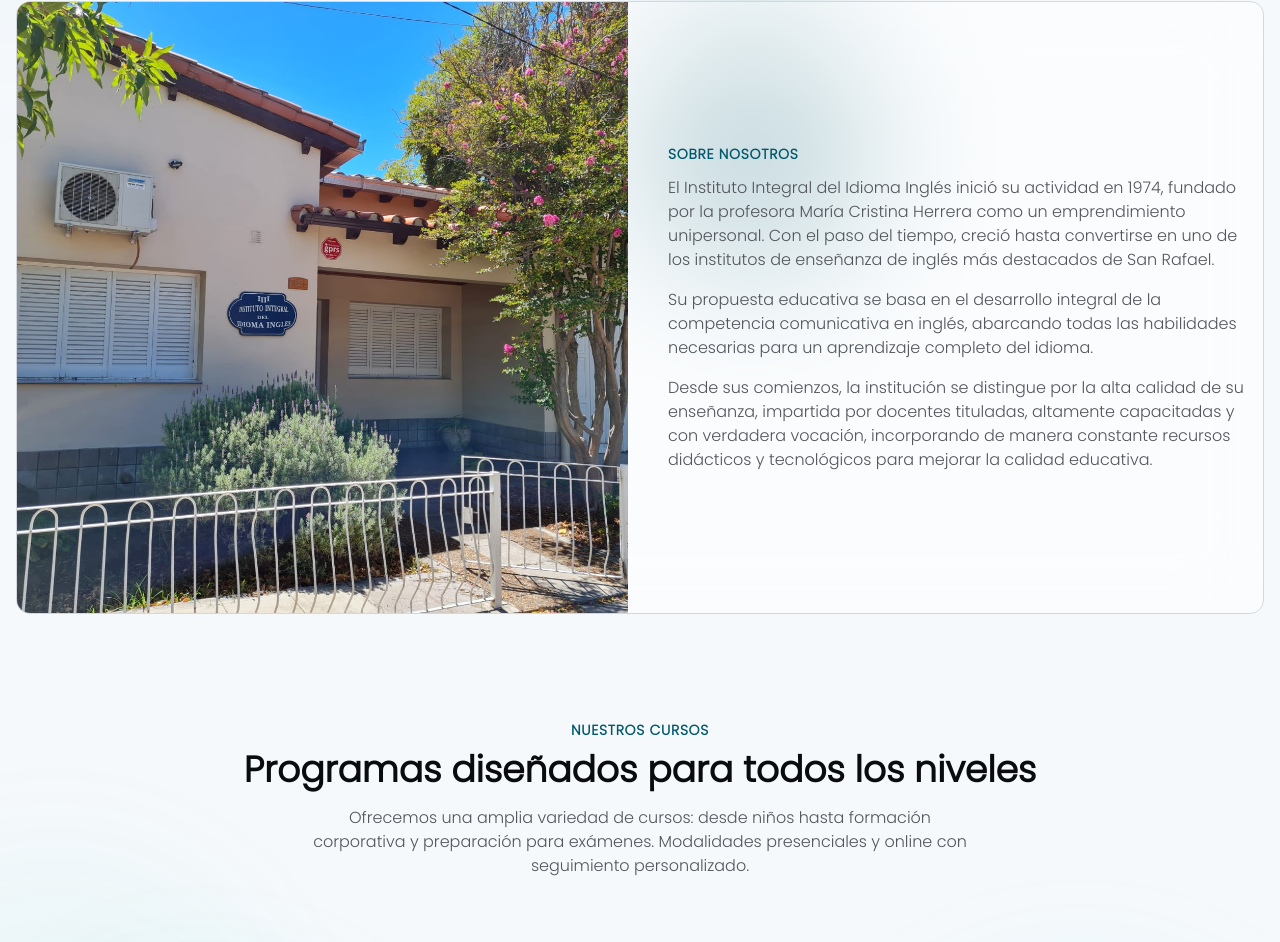
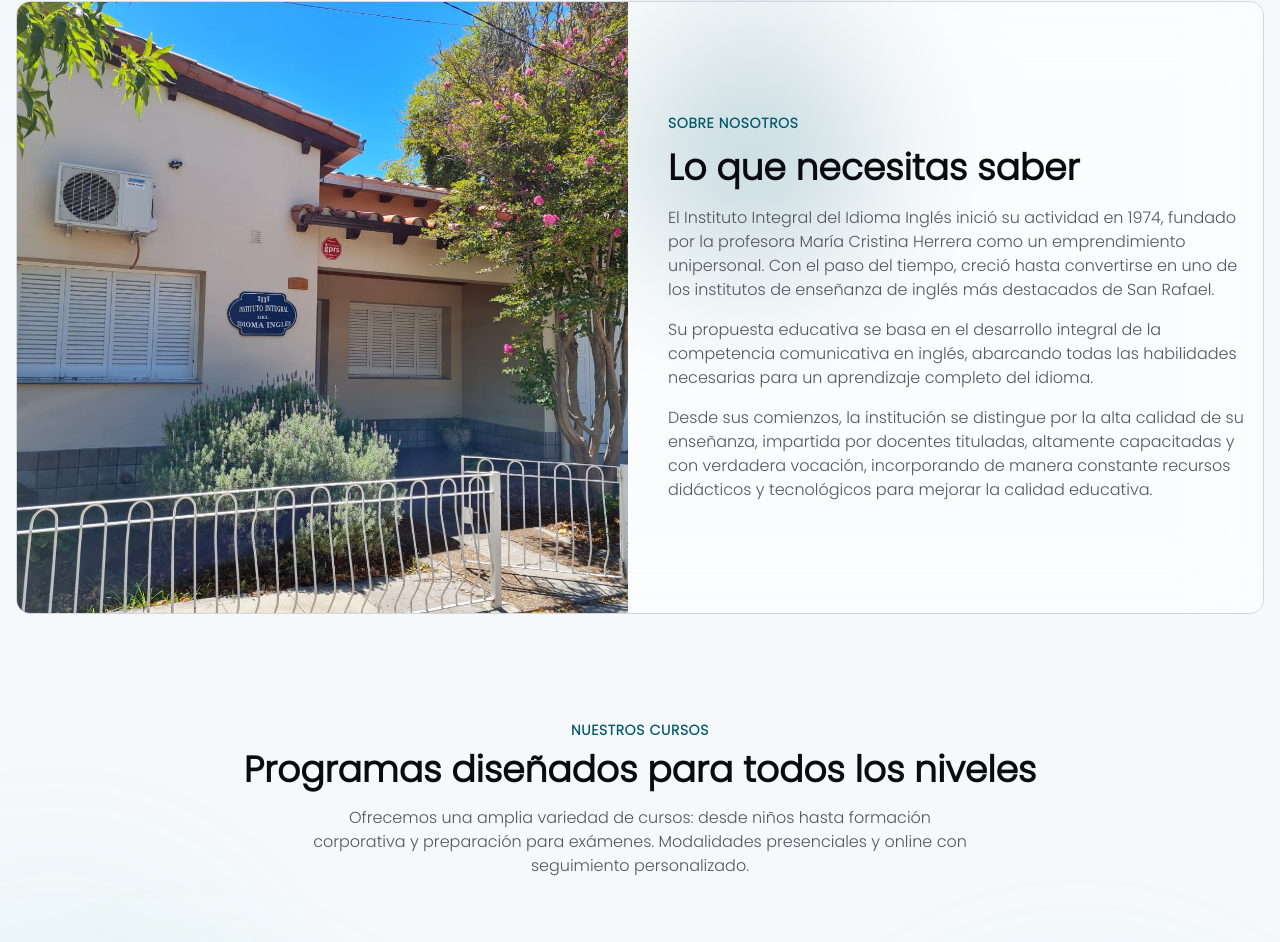
Before and after one commit to solidsnk86/english-insitute, a Next.js app: page / in a window 1280 px wide. Shown: the part 903-1845 px from the top of the page. Built offline with nearby package versions, Linux system fonts and the light colour scheme; no server answers; the database is empty.

Commit message:
updated about

```diff
--- a/components/about.tsx
+++ b/components/about.tsx
@@ -105,6 +105,14 @@ export const About = () => {
           Sobre nosotros
         </p>
 
+        <h2
+          ref={titleRef}
+          className="text-3xl lg:text-4xl font-bold leading-tight section-title"
+          data-anim="right"
+        >
+          Lo que necesitas saber
+        </h2>
+
         <p className="text-muted-foreground text-pretty">
           El Instituto Integral del Idioma Inglés inició su actividad en 1974, fundado por la profesora María Cristina Herrera como un emprendimiento unipersonal. Con el paso del tiempo, creció hasta convertirse en uno de los institutos de enseñanza de inglés más destacados de San Rafael.
         </p>
```
